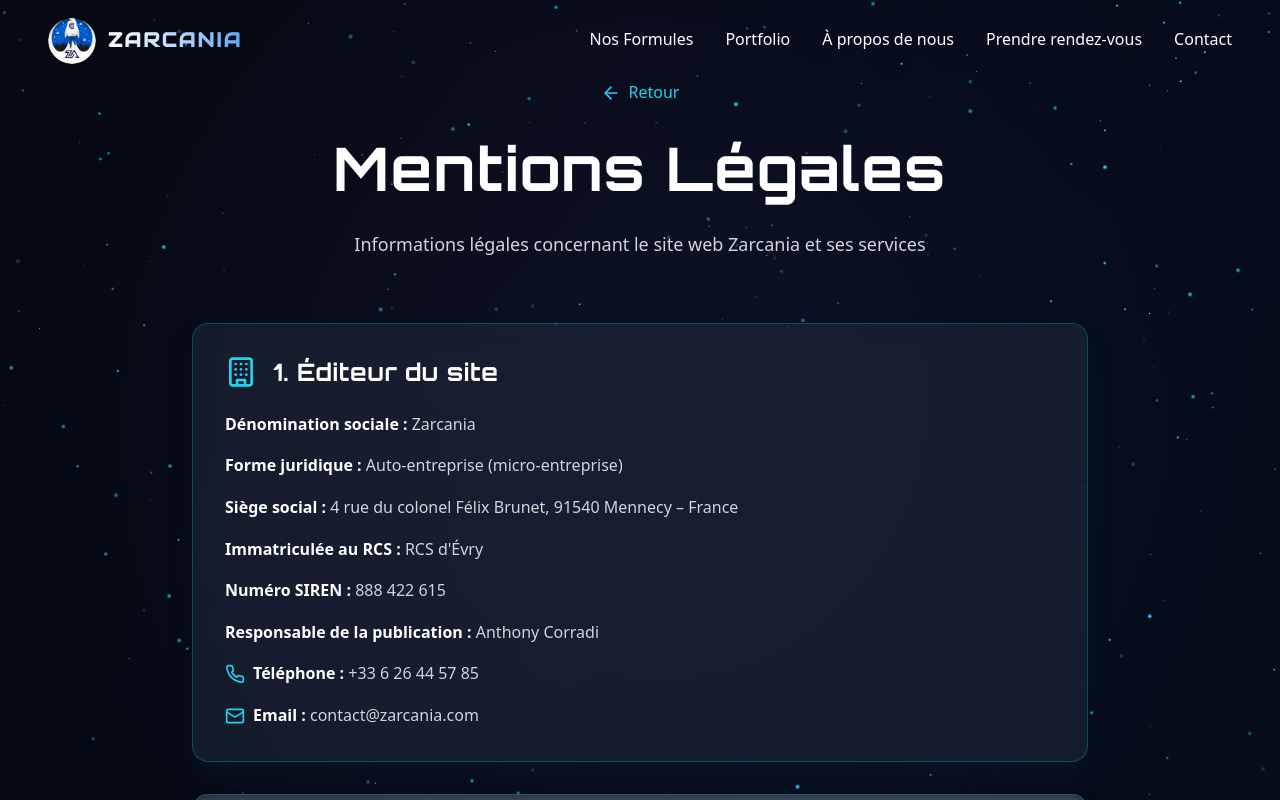
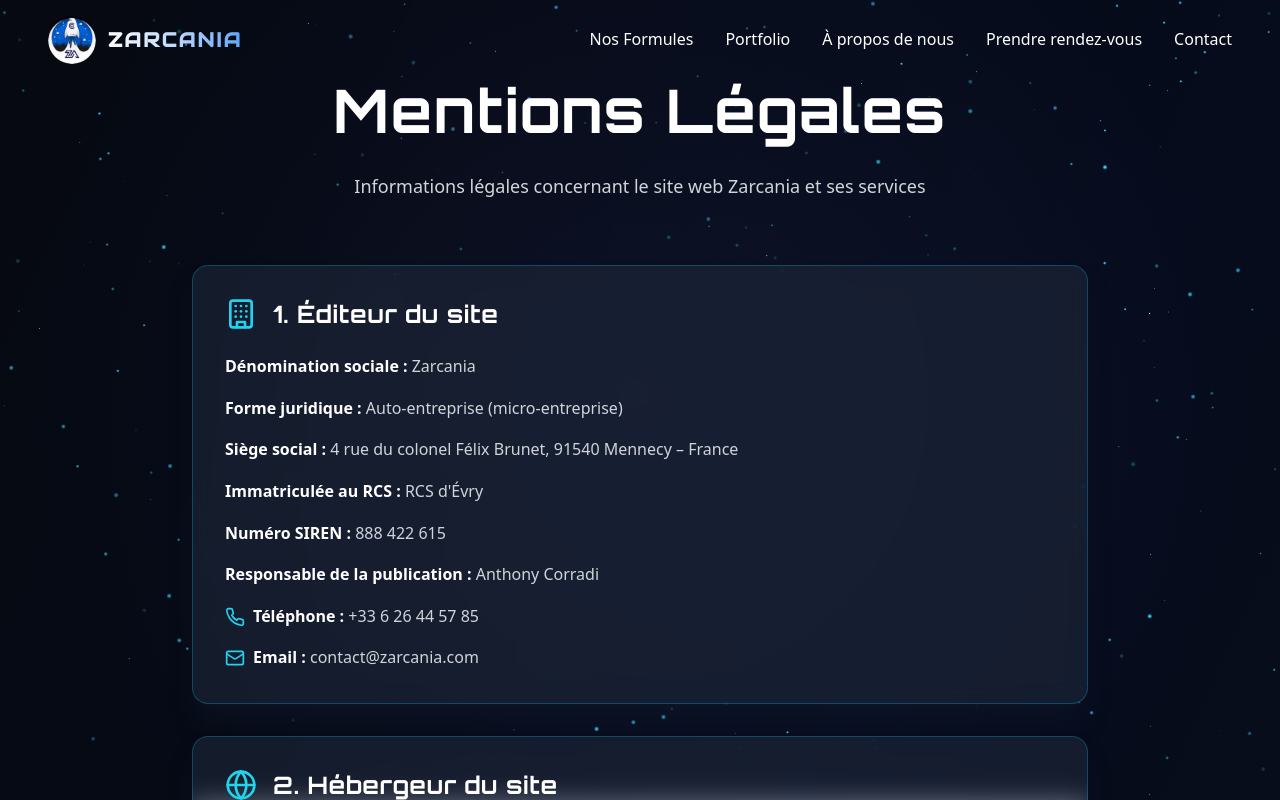
Before and after one commit to Zarcania/Zarcania-site-web, a React (Vite) app: page /mentions-legales in a window 1280 px wide. Shown: the top 800 px of the page. Built offline with nearby package versions, Linux system fonts and the light colour scheme.

Commit message:
feat(footer): lien CGV téléchargeable + suppression bouton Retour sur Mentions Légales

```diff
--- a/src/components/Footer.tsx
+++ b/src/components/Footer.tsx
@@ -136,6 +136,7 @@ const Footer: React.FC<FooterProps> = ({
                 <span>•</span>
                 <a
                   href="/CGV.pdf"
+                  download="CGV-Zarcania.pdf"
                   target="_blank"
                   rel="noopener noreferrer"
                   className="hover:text-cyan-300 transition-colors"
--- a/src/components/MentionsLegalesPage.tsx
+++ b/src/components/MentionsLegalesPage.tsx
@@ -1,10 +1,8 @@
 // jsx runtime enabled; no React import needed
-import { ArrowLeft, Building, Mail, Phone, Scale, Shield, Eye, Lock, Globe, FileText } from 'lucide-react';
+import { Building, Mail, Phone, Scale, Shield, Eye, Lock, Globe, FileText } from 'lucide-react';
 
 const MentionsLegalesPage = () => {
-  const handleBackClick = () => {
-    window.history.back();
-  };
+  // Back button removed per request
 
   return (
     <div className="min-h-screen bg-transparent relative overflow-hidden">
@@ -12,15 +10,7 @@ const MentionsLegalesPage = () => {
 
       <div className="container mx-auto px-6 py-20 relative z-10">
         {/* Header Section */}
-        <div className="text-center mb-16 animate-fadeInUp">
-          <button
-            onClick={handleBackClick}
-            className="inline-flex items-center text-cyan-400 hover:text-cyan-300 transition-colors mb-8 font-modern"
-          >
-            <ArrowLeft className="w-5 h-5 mr-2" />
-            Retour
-          </button>
-
+  <div className="text-center mb-16 animate-fadeInUp">
           <h1 className="text-5xl md:text-6xl font-bold font-futuristic text-white mb-8 tracking-wide">
             Mentions Légales
           </h1>
```
